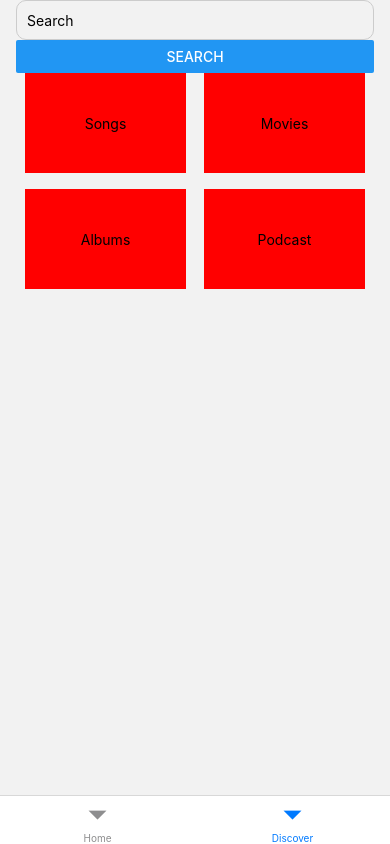
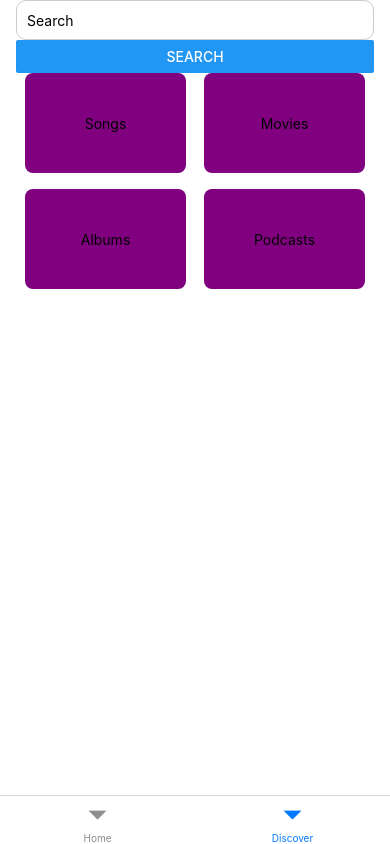
Before and after one commit to tran0460/itunes-lookup-react-native, a React Native app: screen /Discover in a window 390 px wide. Built offline with nearby package versions, Linux system fonts and the light colour scheme; no server answers.

Commit message:
add stylle

```diff
--- a/Styles.js
+++ b/Styles.js
@@ -1,8 +1,10 @@
-import { StyleSheet } from "react-native";
+import { StyleSheet, Dimensions } from "react-native";
 
 export const styles = StyleSheet.create({
   screenContainer: {
     paddingHorizontal: 16,
+    backgroundColor: "#fff",
+    height: Dimensions.get("window").height,
   },
   searchInput: {
     height: 40,
@@ -19,11 +21,13 @@ export const styles = StyleSheet.create({
   filter: {
     width: "45%",
     height: 100,
-    backgroundColor: "red",
+    backgroundColor: "purple",
     justifyContent: "center",
     alignItems: "center",
     marginBottom: 16,
+    borderRadius: 8,
   },
+
   filterContainer: {
     flexDirection: "row",
     flexWrap: "wrap",
--- a/screens/DiscoverScreen.js
+++ b/screens/DiscoverScreen.js
@@ -17,6 +17,7 @@ const SearchScreen = () => {
     const data = await getData(queries);
     setSearchResults(data);
   };
+
   return (
     <SafeAreaView style={styles.screenContainer}>
       <View>
@@ -29,10 +30,19 @@ const SearchScreen = () => {
         <Button title="Search" onPress={() => onSearch()} />
       </View>
       <View style={styles.filterContainer}>
-        <FilterBox title={"Songs"} />
-        <FilterBox title={"Movies"} />
-        <FilterBox title={"Albums"} />
-        <FilterBox title={"Podcast"} />
+        <FilterBox title={"Songs"} onPress={() => setCurrentFilter("Songs")} />
+        <FilterBox
+          title={"Movies"}
+          onPress={() => setCurrentFilter("Movies")}
+        />
+        <FilterBox
+          title={"Albums"}
+          onPress={() => setCurrentFilter("Albums")}
+        />
+        <FilterBox
+          title={"Podcasts"}
+          onPress={() => setCurrentFilter("Podcasts")}
+        />
       </View>
     </SafeAreaView>
   );
```
